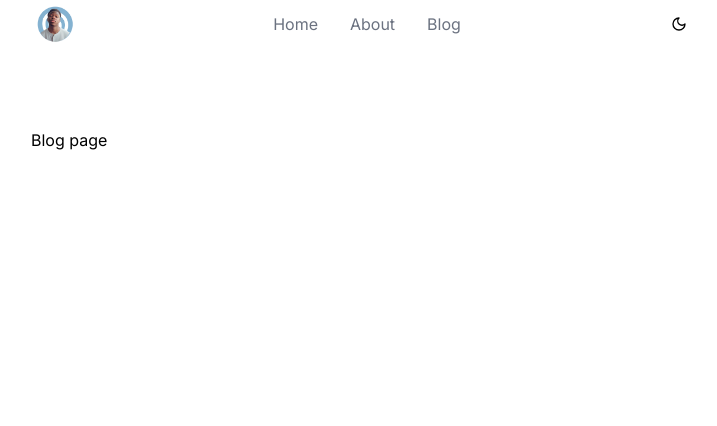
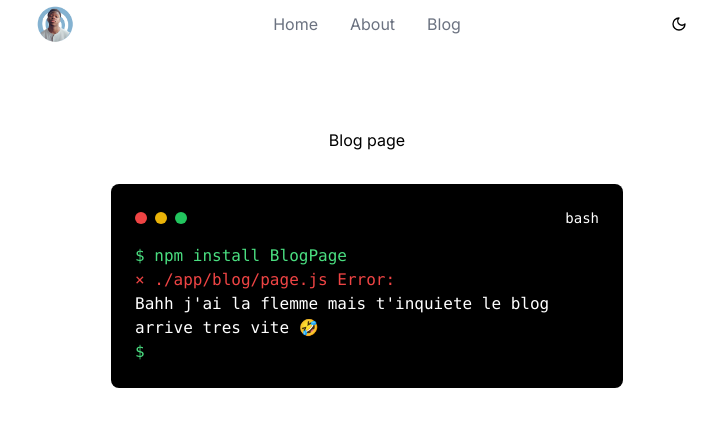
Before and after one commit to jeanchristophe-Git/Portfolio, a Next.js app: page /blog in a window 1280 px wide. Shown: the top 426 px of the page, without its empty margins (273-990 px from the left). Built offline with nearby package versions, Linux system fonts and the light colour scheme.

Commit message:
setup de la feature du blog

```diff
--- a/app/blog/page.js
+++ b/app/blog/page.js
@@ -1,10 +1,30 @@
 import NavSection from "@/components/nav";
 
-export default function BlogPage(){
-    return(
+export default function BlogPage() {
+    return (
         <div>
-            <NavSection/>
-            <h1 className="mt-32" >Blog page</h1>
+            <NavSection />
+            <div className="flex flex-col items-center mt-32">
+                <h1 className="text-center">Blog page</h1>
+                <div className="mt-8">
+                    <aside className="bg-black text-white p-6 rounded-lg w-full max-w-lg font-mono dark:bg-slate-100 ">
+                        <div className="flex justify-between items-center">
+                            <div className="flex space-x-2 text-red-500">
+                                <div className="w-3 h-3 rounded-full bg-red-500"></div>
+                                <div className="w-3 h-3 rounded-full bg-yellow-500"></div>
+                                <div className="w-3 h-3 rounded-full bg-green-500 "></div>
+                            </div>
+                            <p className="text-sm dark:text-slate-800 ">bash</p>
+                        </div>
+                        <div className="mt-4">
+                            <p className="text-green-400 dark:text-green-600 ">$ npm install BlogPage </p>
+                            <p className="text-red-500  dark:text-red-600 ">× ./app/blog/page.js Error: </p>
+                            <p className="text-white dark:text-slate-800 ">Bahh j'ai la flemme mais t'inquiete le blog arrive tres vite 🤣 </p>
+                            <p className="text-green-400 dark:text-green-600 ">$</p>
+                        </div>
+                    </aside>
+                </div>
+            </div>
         </div>
-    )
+    );
 }
```
